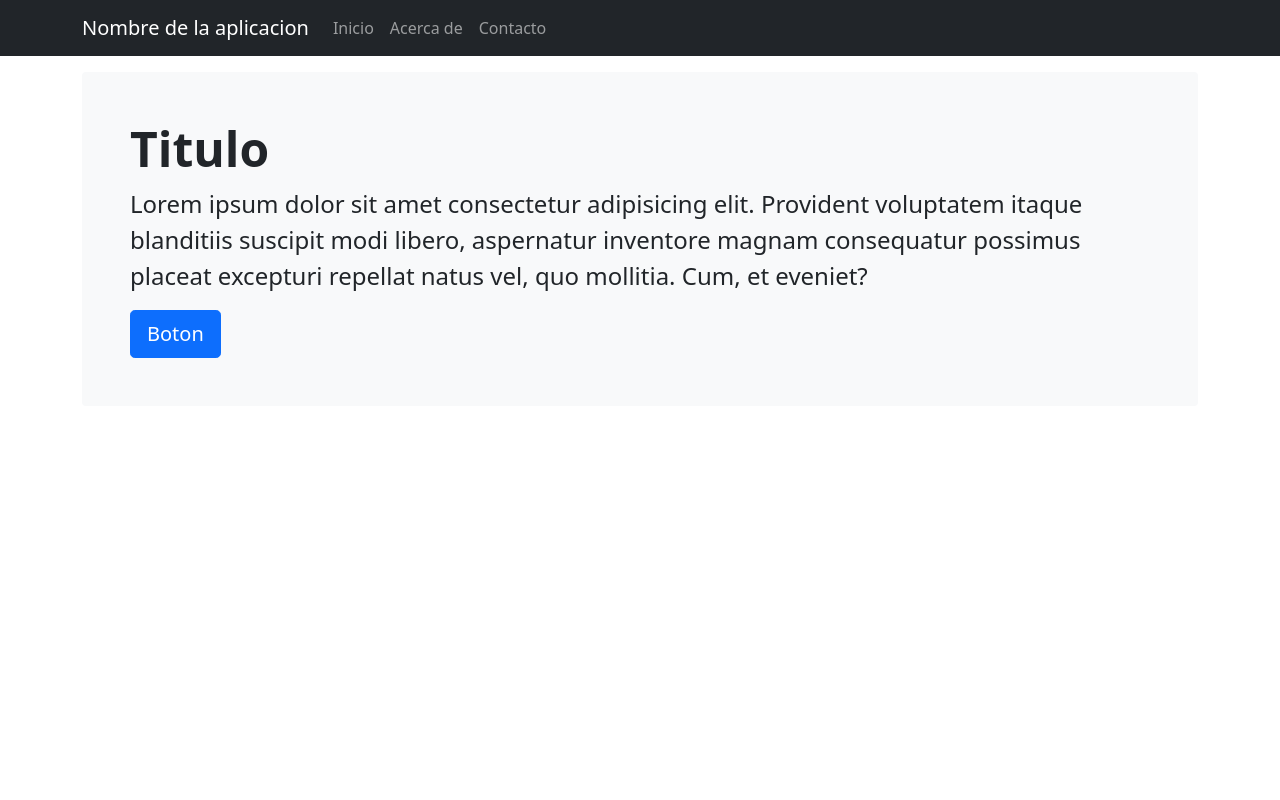
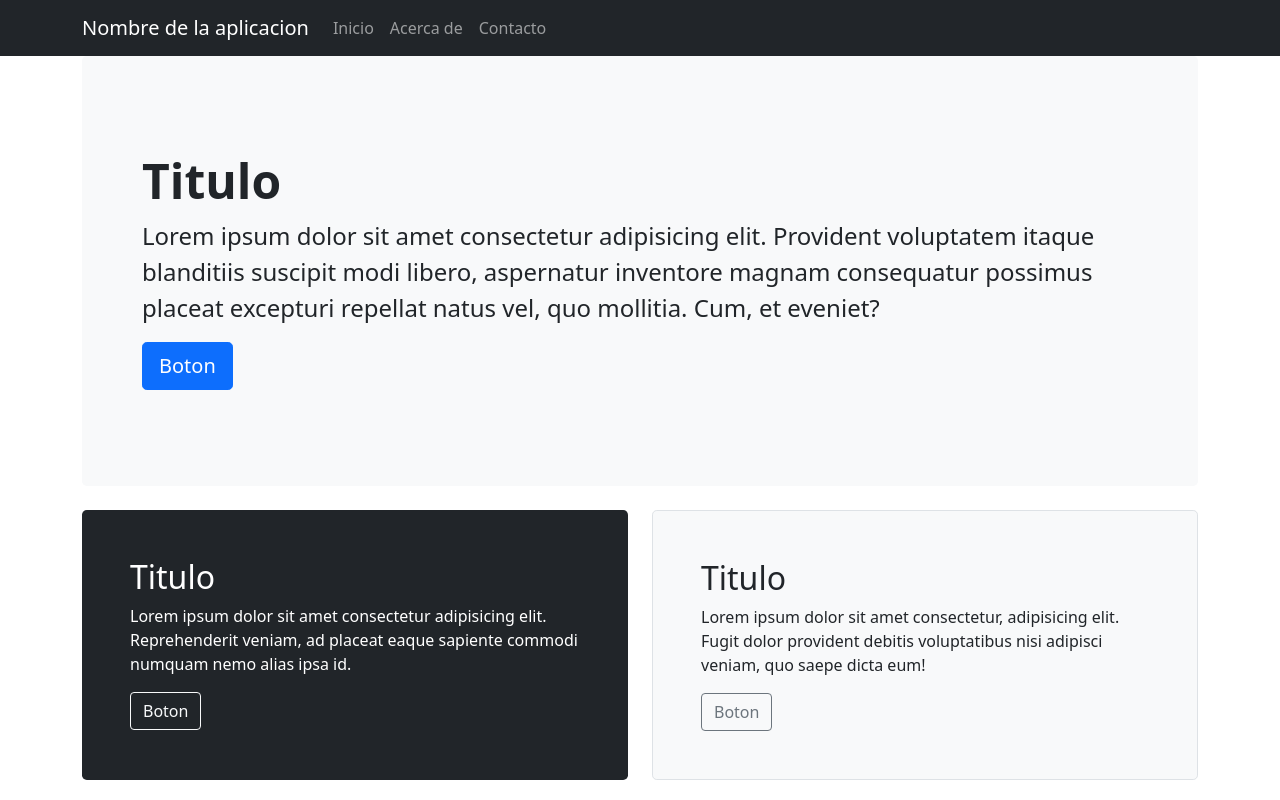
Before and after one commit to JosueDLA/vanilla-js-starter, a website built with webpack: page src/index.html in a window 1280 px wide. Built offline with nearby package versions, Linux system fonts and the light colour scheme.

Commit message:
Add card example

```diff
--- a/src/index.html
+++ b/src/index.html
@@ -39,19 +39,50 @@
     </nav>
     <!-- End NaBar -->
 
+    <main class="container">
       <!-- Jumbotron -->
-    <main class="container">
-      <div class="bg-light p-5 rounded mt-3">
+      <div class="p-5 mb-4 bg-light rounded-3">
+        <div class="container-fluid py-5">
           <h2 class="display-5 fw-bold">Titulo</h2>
           <p class="fs-4">
             Lorem ipsum dolor sit amet consectetur adipisicing elit. Provident
             voluptatem itaque blanditiis suscipit modi libero, aspernatur
-          inventore magnam consequatur possimus placeat excepturi repellat natus
-          vel, quo mollitia. Cum, et eveniet?
+            inventore magnam consequatur possimus placeat excepturi repellat
+            natus vel, quo mollitia. Cum, et eveniet?
           </p>
           <button class="btn btn-primary btn-lg" type="button">Boton</button>
         </div>
+      </div>
+      <!-- End Jumbotron -->
+
+      <!-- Cards -->
+      <div class="row align-items-md-stretch">
+        <div class="col-md-6">
+          <div class="h-100 p-5 text-white bg-dark rounded-3">
+            <h2>Titulo</h2>
+            <p>
+              Lorem ipsum dolor sit amet consectetur adipisicing elit.
+              Reprehenderit veniam, ad placeat eaque sapiente commodi numquam
+              nemo alias ipsa id.
+            </p>
+            <button class="btn btn-outline-light" type="button">Boton</button>
+          </div>
+        </div>
+        <div class="col-md-6">
+          <div class="h-100 p-5 bg-light border rounded-3">
+            <h2>Titulo</h2>
+            <p>
+              Lorem ipsum dolor sit amet consectetur, adipisicing elit. Fugit
+              dolor provident debitis voluptatibus nisi adipisci veniam, quo
+              saepe dicta eum!
+            </p>
+            <button class="btn btn-outline-secondary" type="button">
+              Boton
+            </button>
+          </div>
+        </div>
+      </div>
+      <!-- End Cards -->
     </main>
-    <!-- End Jumbotron -->
   </body>
 </html>
```
Lines whose indentation alone changed are shown as unchanged.
